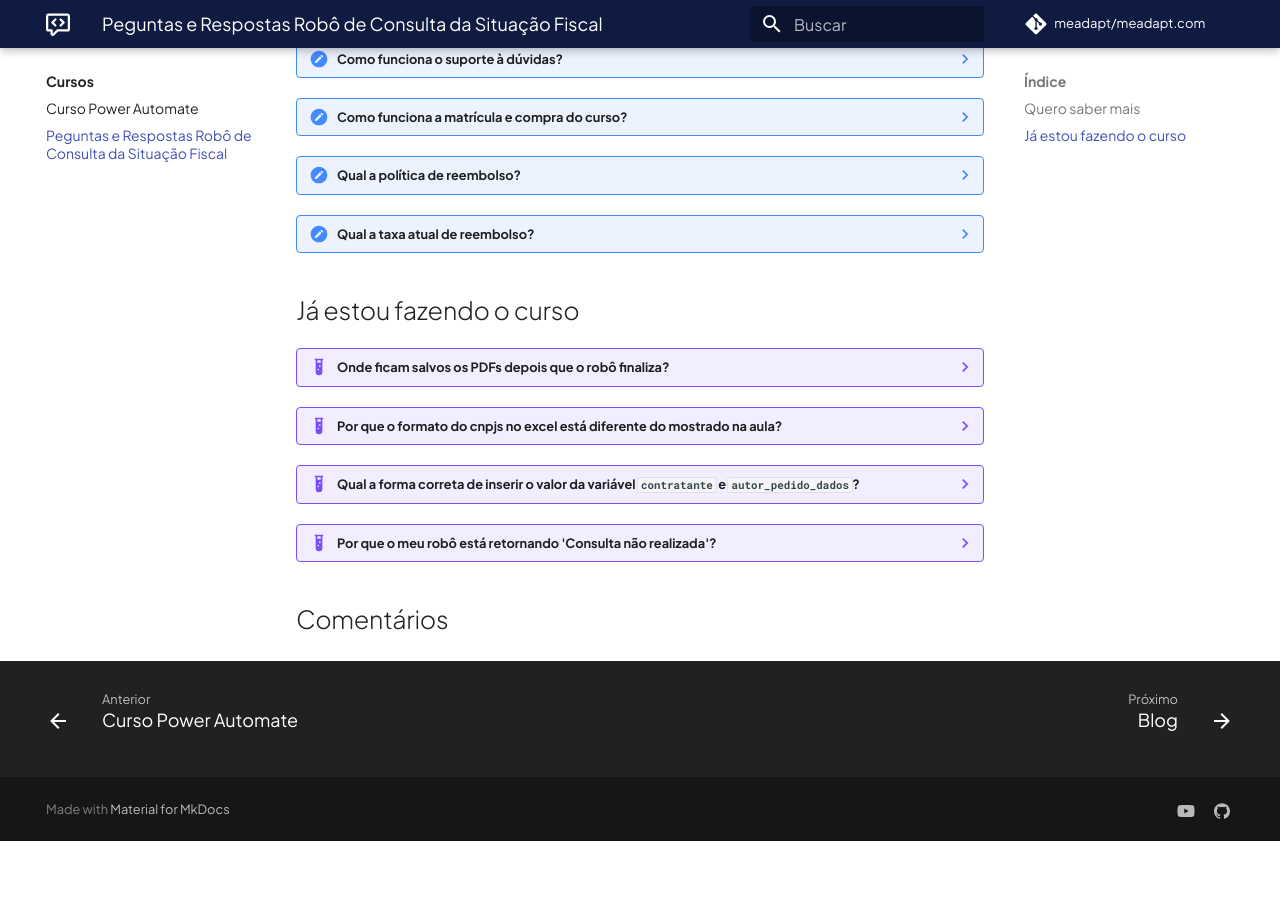
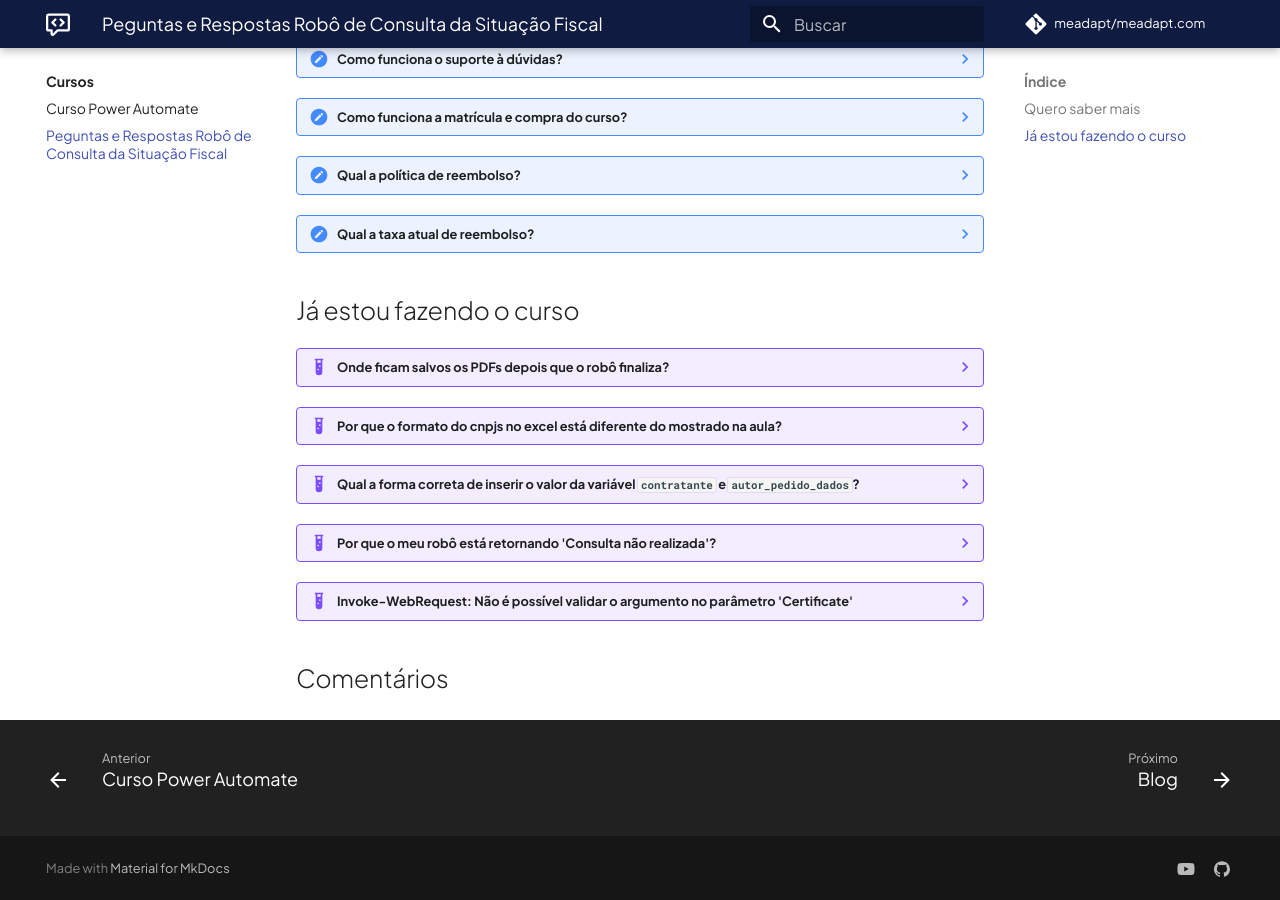
Before and after one commit to meadapt/meadapt.com, an MkDocs documentation site: the page built from docs/courses/robo_situacao_fiscal.md, in a window 1280 px wide and 900 px high, scrolled down 577 px. Built offline with MkDocs 1.6.1 and Material for MkDocs 9.7.7, drawn with Linux system fonts in a browser that asks for light colours; comment, search, counter and statistics services are not loaded; before the commit the page ends 1418 px from its top, so only the background shows below that; some of the changed lines change nothing that is shown.

Commit message:
docs(docs): add resposta para erro certificado digital não encontrado
Invoke-WebRequest: Não é possível validar o argumento no parâmetro 'Certificate'

Fix #87

```diff
--- a/docs/courses/robo_situacao_fiscal.md
+++ b/docs/courses/robo_situacao_fiscal.md
@@ -74,3 +74,11 @@
     Este retorno significa que o robô está funcionando e executou todo o fluxo. No entanto, a conexão com a API da Serpro retornou que não foi possível consultar o relatório fiscal.
 
     A causa mais frequente de falha de conexão é o preenchimento equivocado de informações pelo usuário. Verifique se todas as variáveis de entrada e as informações da planilha estão no formato correto (sem separadores como barras, pontos, espaços e traços).
+
+??? example "Invoke-WebRequest: Não é possível validar o argumento no parâmetro 'Certificate'"
+
+    Este retorno significa que o caminho para o certificado digital não está correto, ou o certificado não se encontra na pasta indicada. Um dos motivos pode ser a existência de uma contra barra "\" no final do caminho indicado. Exemplo:
+
+    D:\relatorio_fical\certificate.pfx\
+
+    A contra barra "\" no final do caminho indicado faz o Automate entender que você está informando um diretório e, portanto, ele não conseguirá achar o arquivo "certificate.pfx"
```
